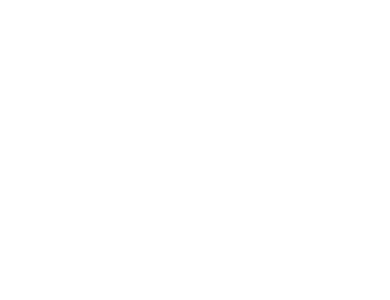
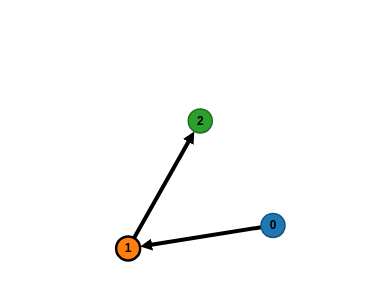
Before and after one commit to robinlake/polycule-visualizer, a React (Create React App) app: page / in a window 390 px wide. Shown: the part 220-520 px from the top of the page. Built offline with nearby package versions, Linux system fonts and the light colour scheme.

Commit message:
comment out mobile drag stuff

```diff
--- a/src/App.scss
+++ b/src/App.scss
@@ -1,5 +1,12 @@
 .App {
-  text-align: center;
+  // text-align: center;
+  display: grid;
+  justify-content: center;
+  justify-items: center;
+  height: 100vh;
+  width: 100vw;
+  grid-template-columns: 100%;
+  grid-template-rows: 100%;
 }
 
 @import './components/NetworkGraph.scss'
--- a/src/components/NetworkGraph.scss
+++ b/src/components/NetworkGraph.scss
@@ -12,6 +12,10 @@
     -ms-user-select: none;
     -o-user-select: none;
     user-select: none;
+    // height: 500px;
+    // max-height: 100vh;
+    height: 100vh;
+    width: 100%;
   }
 
   svg:not(.active):not(.ctrl) {
--- a/src/components/NetworkGraphFunctional.tsx
+++ b/src/components/NetworkGraphFunctional.tsx
@@ -4,8 +4,10 @@
 
 function NetworkGraphFunctional() {
   const svgRef = useD3((svg: any) => {
-    let width = 960;
-    let height = 500;
+    //let width = 960;
+    let width = window.innerWidth;
+    //let height = 500;
+    let height = window.innerHeight;
     let colors = d3.scaleOrdinal(d3.schemeCategory10);
 
     let nodes = new Array<any>();
@@ -67,26 +69,7 @@
             d.fy = null;
           });
 
-        // drag events for mobile
-        const dragStart = (event: any, d: any) => {
-          if (!event.active) force.alphaTarget(0.3).restart();
 
-          d.fx = d.x;
-          d.fy = d.y;
-        }
-        const dragMove = (event: any, d: any) => {
-          d.fx = event.x;
-          d.fy = event.y;
-        }
-        const dragEnd = (event: any, d: any) => {
-            if (!event.active) force.alphaTarget(0);
-
-            d.fx = null;
-            d.fy = null;
-        }
-        d3.select("svg").on("touchstart", dragStart);
-        d3.select("svg").on("touchmove", dragMove);
-        d3.select("svg").on("touchend", dragEnd);
 
         // define arrow markers for graph links
         svg.append('svg:defs').append('svg:marker')
@@ -125,6 +108,29 @@
           .on('mousemove', (event: any, d: any) => mousemove(event, d))
           .on('mouseup', (event: any, d: any) => mouseup(event, d));
 
+        // drag events for mobile
+        // const dragStart = (event: any, d: any) => {
+        //   if (!event.active) force.alphaTarget(0.3).restart();
+
+        //   d.fx = d.x;
+        //   d.fy = d.y;
+        // }
+        // const dragMove = (event: any, d: any) => {
+        //   d.fx = event.x;
+        //   d.fy = event.y;
+        // }
+        // const dragEnd = (event: any, d: any) => {
+        //     if (!event.active) force.alphaTarget(0);
+
+        //     d.fx = null;
+        //     d.fy = null;
+        // }
+        //svg.on("touchstart", dragStart);
+        //svg.on("touchmove", dragMove);
+        //svg.on("touchend", dragEnd);
+        //svg.on("touchstart", (event: any, d: any) => mousedown(event, d));
+        //svg.on("touchmove", (event: any, d: any) => mousemove(event, d));
+        //svg.on("touchend", (event: any, d: any) => mouseup(event, d));
         d3.select(window)
           .on('keydown', (event: any, d: any) => keydown(event, d))
           .on('keyup', (event: any, d: any) => keyup(event, d));
@@ -404,10 +410,10 @@
   return (
     <svg ref={svgRef}
     style={{
-      height: 500,
-      width: "100%",
-      marginRight: "0px",
-      marginLeft: "0px",
+//      height: 500,
+//      width: "100%",
+//      marginRight: "0px",
+//      marginLeft: "0px",
     }}
     >
       <g className="network-graph-functional"/>
--- a/src/components/Page.tsx
+++ b/src/components/Page.tsx
@@ -27,26 +27,27 @@
     // ]
 
 
+    return <NetworkGraphFunctional />
 
-    return (
-        <div>
-            {/* <Graph
-                width="100%"
-                nodes={[
-                    { id: 1, name: "node 1", dependsOn: [] },
-                    { id: 7, name: "node 7", dependsOn: [] },
-                    { id: 2, name: "node 2", dependsOn: [1] },
-                    { id: 3, name: "node 3", dependsOn: [2] },
-                    { id: 4, name: "node 4", dependsOn: [2] },
-                    { id: 5, name: "node 5", dependsOn: [4, 7] },
-                    { id: 6, name: "node 6", dependsOn: [5] }
-                ]}
-            /> */}
-            {/* <ForceDirectedGraph nodes={nodes_data} links={links_data}/> */}
-            {/* <NetworkGraph /> */}
-            <NetworkGraphFunctional />
-        </div>
-    )
+    // return (
+    //     <div>
+    //         {/* <Graph
+    //             width="100%"
+    //             nodes={[
+    //                 { id: 1, name: "node 1", dependsOn: [] },
+    //                 { id: 7, name: "node 7", dependsOn: [] },
+    //                 { id: 2, name: "node 2", dependsOn: [1] },
+    //                 { id: 3, name: "node 3", dependsOn: [2] },
+    //                 { id: 4, name: "node 4", dependsOn: [2] },
+    //                 { id: 5, name: "node 5", dependsOn: [4, 7] },
+    //                 { id: 6, name: "node 6", dependsOn: [5] }
+    //             ]}
+    //         /> */}
+    //         {/* <ForceDirectedGraph nodes={nodes_data} links={links_data}/> */}
+    //         {/* <NetworkGraph /> */}
+    //         <NetworkGraphFunctional />
+    //     </div>
+    // )
 }
 
 export default Page
```
